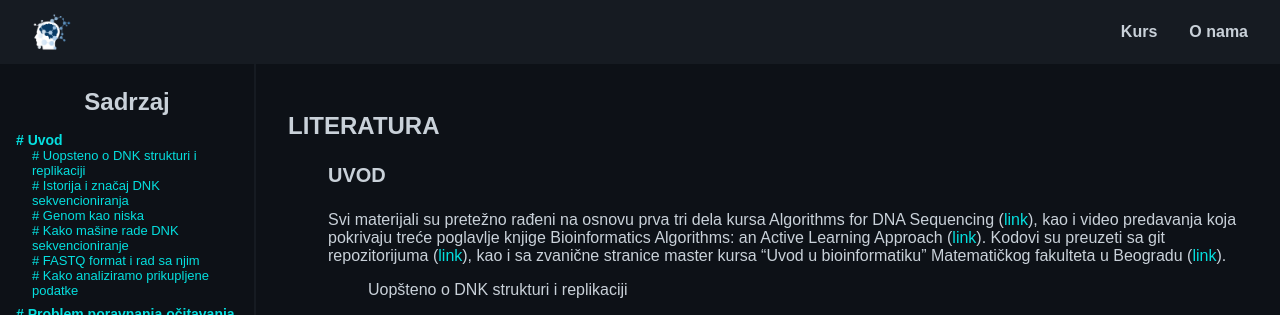
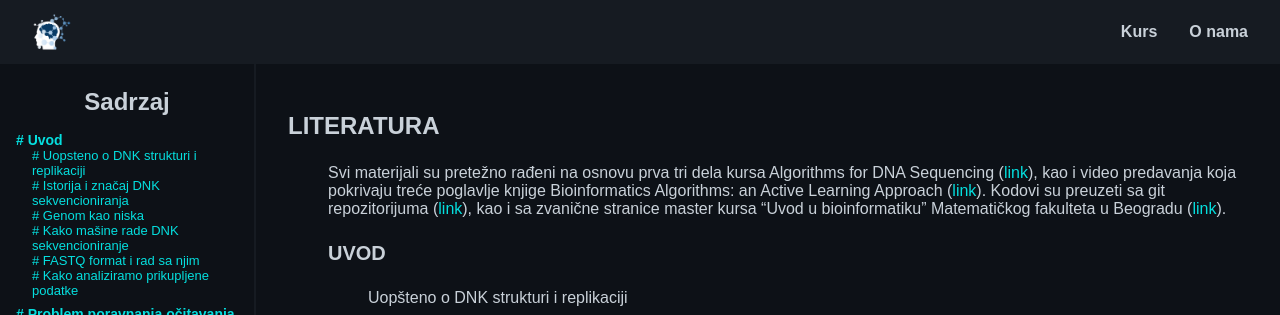
Before and after one commit to msimic7/bioinformatics, a React (Create React App) app: page /course/lesson37 in a window 1280 px wide. Shown: the top 315 px of the page. Built offline with nearby package versions, Linux system fonts and the light colour scheme; a web font is replaced by a local one.

Commit message:
Quick fix

```diff
--- a/src/pages/Course/Lessons/Lesson37/Lesson37.js
+++ b/src/pages/Course/Lessons/Lesson37/Lesson37.js
@@ -5,7 +5,6 @@ import classes from '../Lesson.module.scss';
 const Lesson37 = () => (
   <div className={classes.root}>
     <h1>LITERATURA</h1>
-    <h2 className={classes.indent1x}>UVOD</h2>
     <p className={classes.indent1x}>
       {`Svi materijali su pretežno rađeni na osnovu prva tri dela kursa Algorithms for DNA Sequencing
       (`}
@@ -49,6 +48,8 @@ const Lesson37 = () => (
       </a>
       ).
     </p>
+
+    <h2 className={classes.indent1x}>UVOD</h2>
     <p className={classes.indent2x}>Uopšteno o DNK strukturi i replikaciji</p>
     <Literature
       img="wiki"
```
